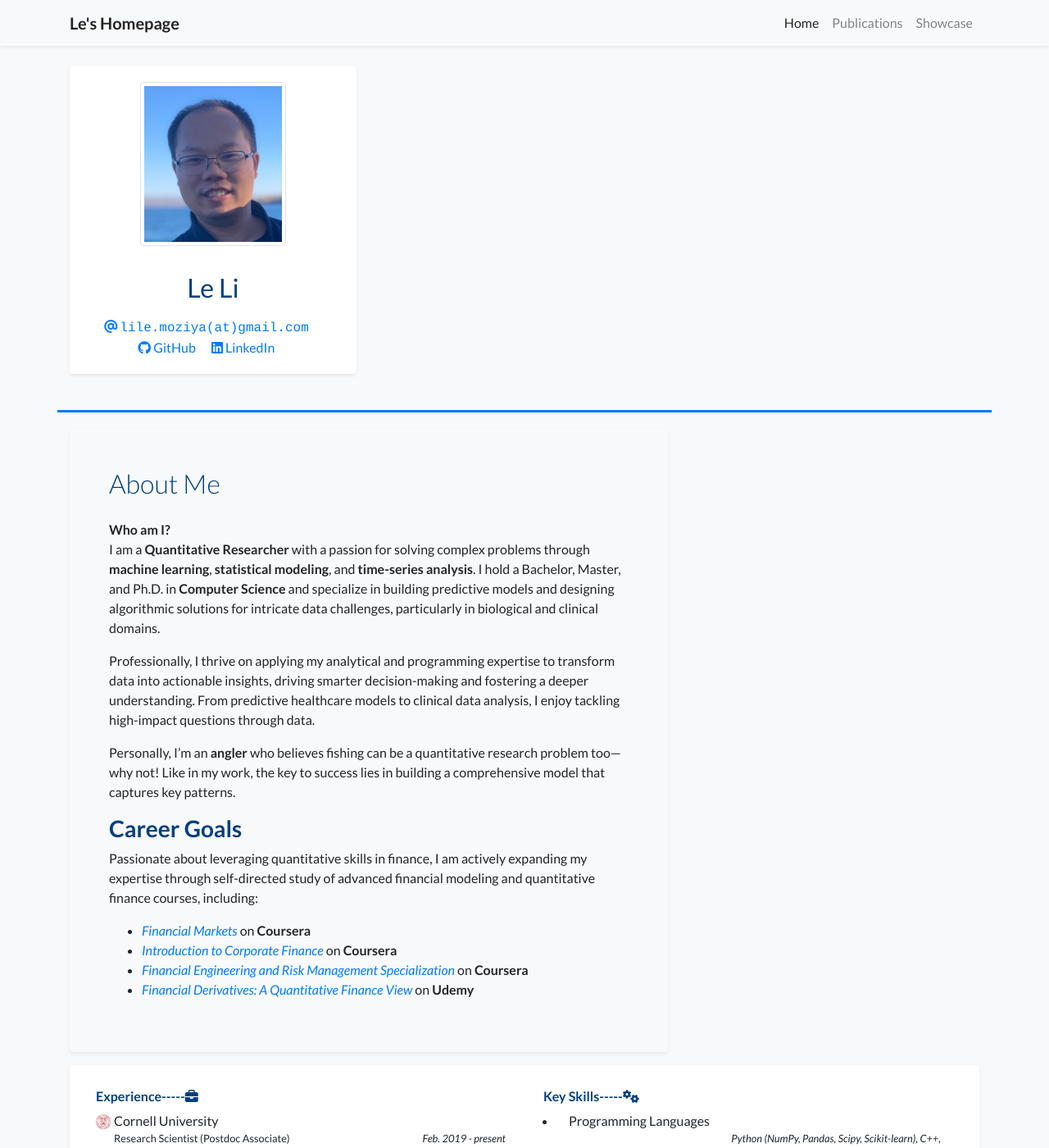
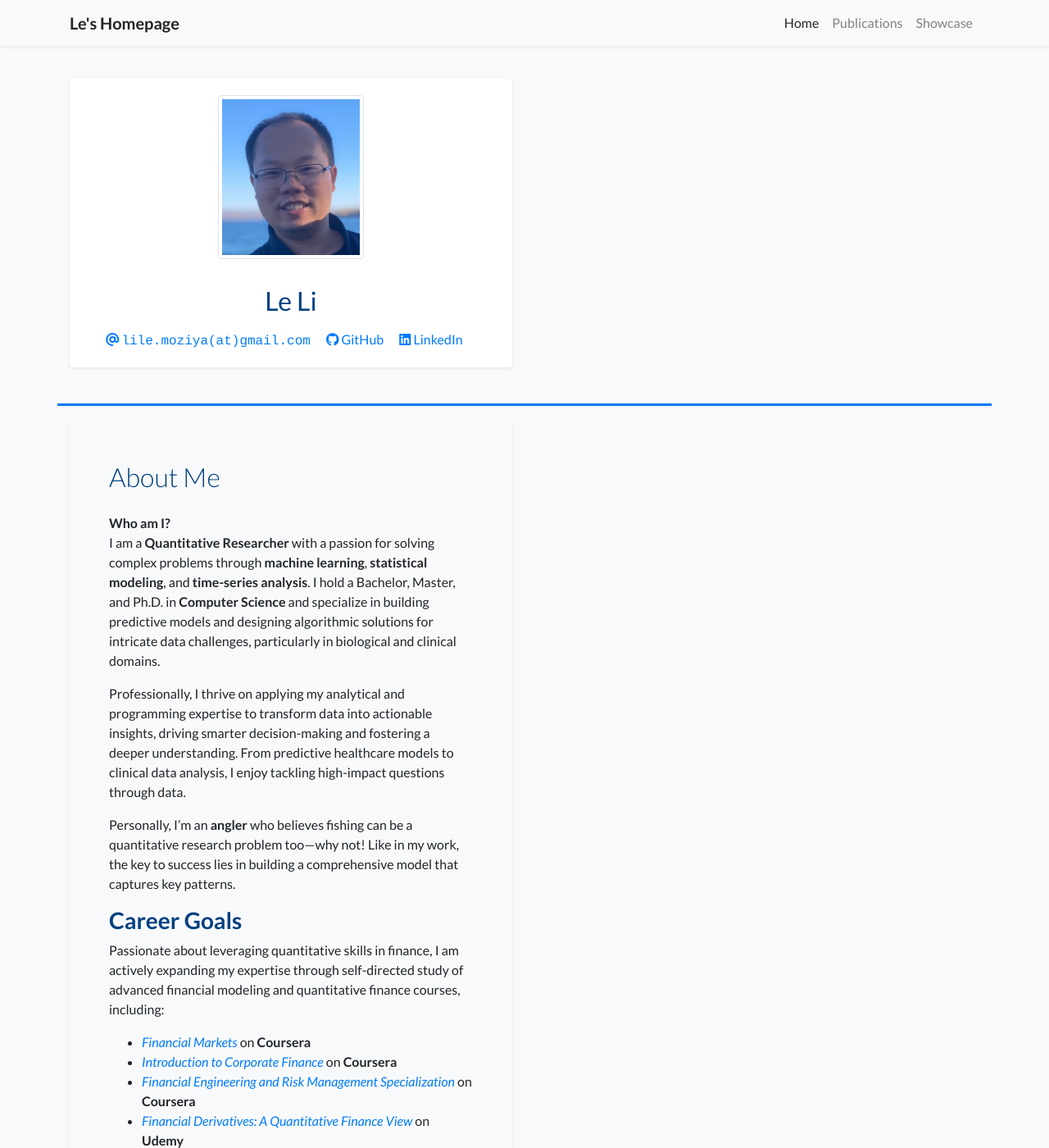
Before and after one commit to moziya/moziya, a Jekyll site: the page built from index.html, in a window 1280 px wide and 1400 px high. Shown: the whole window at 82% size. Built offline with Jekyll 4.4.1, drawn with Linux system fonts in a browser that asks for light colours; nearby versions of some CDN libraries; a style sheet for code colours, icons or effects is not loaded.

Commit message:
Change layout of profiles

```diff
--- a/_includes/widgets/profile_card.html
+++ b/_includes/widgets/profile_card.html
@@ -1,6 +1,6 @@
-<div class="row align-items-stretch">
+<div class="row align-items-stretch mt-3">
     <!-- Profiling Card Section -->
-    <div class="col-lg-4 col-md-5 mb-4 d-flex align-items-stretch">
+    <div class="col-md-6 mb-4 d-flex align-items-stretch">
         <div class="card border-0 shadow-sm bg-white w-100">
             <div class="card-body text-center">
                 {% if site.data.profile.portrait_url %}
@@ -50,7 +50,7 @@
     <!-- Decorative Line -->
     <div class="w-100 decorative-line"></div>
     <!-- Summary Section -->
-    <div class="col-lg-8 col-md-7 d-flex align-items-stretch">
+    <div class="col-md-6 d-flex align-items-stretch">
         <div class="card border-0 shadow-sm bg-light w-100">
             <div class="card-body p-5">
                 <h2 class="font-weight-light mb-4">About Me</h2>
--- a/assets/css/global.css
+++ b/assets/css/global.css
@@ -77,3 +77,8 @@ div.lazy {
     transition: all 0.3s ease-in-out;
     box-shadow: 0px 10px 20px rgba(0,0,0,0.1);
 }
+/* Ensure all columns have equal height */
+.row.align-items-stretch {
+    display: flex;
+    flex-wrap: wrap;
+}
```
